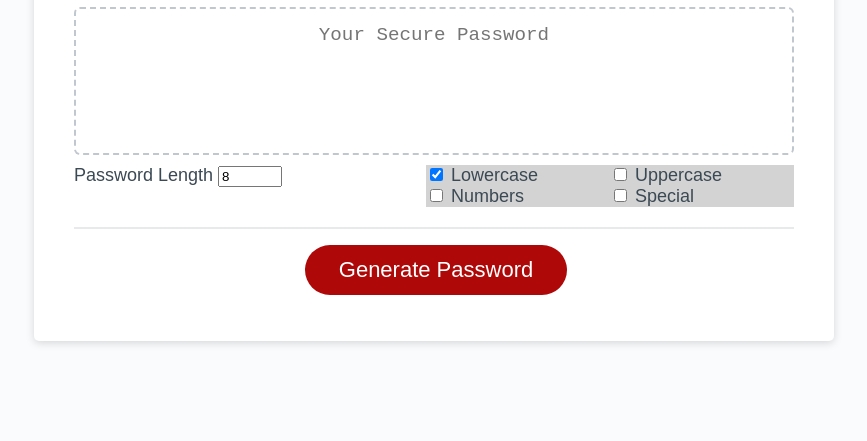
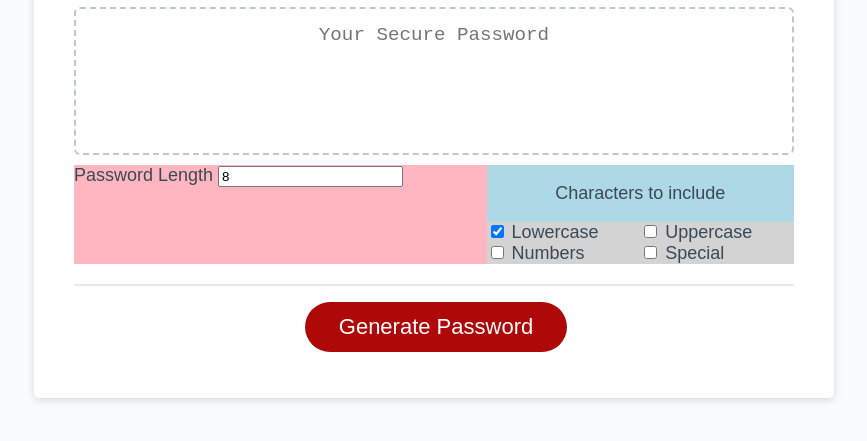
Before and after one commit to webermg/password-generator, a plain HTML site: page index.html in a window 1280 px wide. Shown: the part 241-682 px from the top of the page, without its empty margins (206-1073 px from the left). Drawn offline with Linux system fonts and the light colour scheme.

Commit message:
added a heading to character options area

```diff
--- a/index.html
+++ b/index.html
@@ -21,13 +21,19 @@
       <div class="card-body">
         <textarea readonly id="password" placeholder="Your Secure Password" aria-label="Generated Password"></textarea>
       </div>
+
+      <!-- password options area -->
       <div class="options-area">
         <div class="length-area">
           <label for="lengthInput" class="">Password Length</label>
-          <input type="number" required name="" max="128" min="8" value="8" id="lengthInput">
+          <input type="text" name="" value="8" id="lengthInput">
         </div>
 
         <div class="inclusions-area">
+          <div class="header-div">
+            <p class="options-header">Characters to include</p>
+          </div>
+          <div class="inclusions-subarea">
           <div class="option-panel">
               <div class="option">
 
@@ -53,7 +59,7 @@
               </div>
 
             </div>
-
+          </div>
 
         </div>
 
--- a/style.css
+++ b/style.css
@@ -62,14 +62,24 @@ header {
 }
 
 .length-area {
+  background-color: lightpink;
   flex-grow: 1;
 }
 
 .inclusions-area {
   background-color: lightblue;
+  display: flex;
+  flex-direction: column;
   flex-grow: 1;
+}
+
+.inclusions-subarea {
   display: flex;
   justify-content: space-between;
+}
+
+.options-header {
+  text-align: center;
 }
 
 .option-panel {
```
Lines whose indentation alone changed are shown as unchanged.
